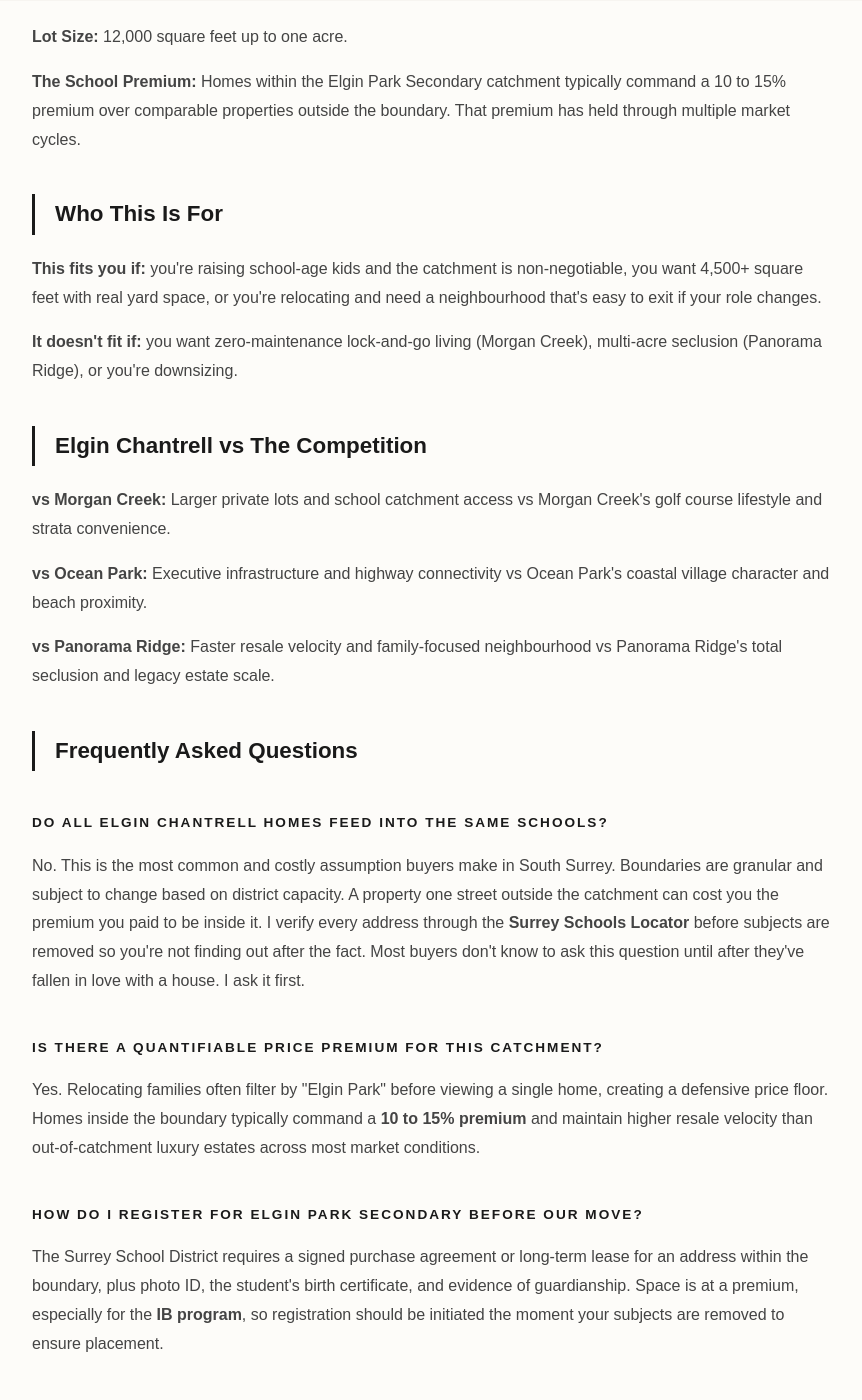
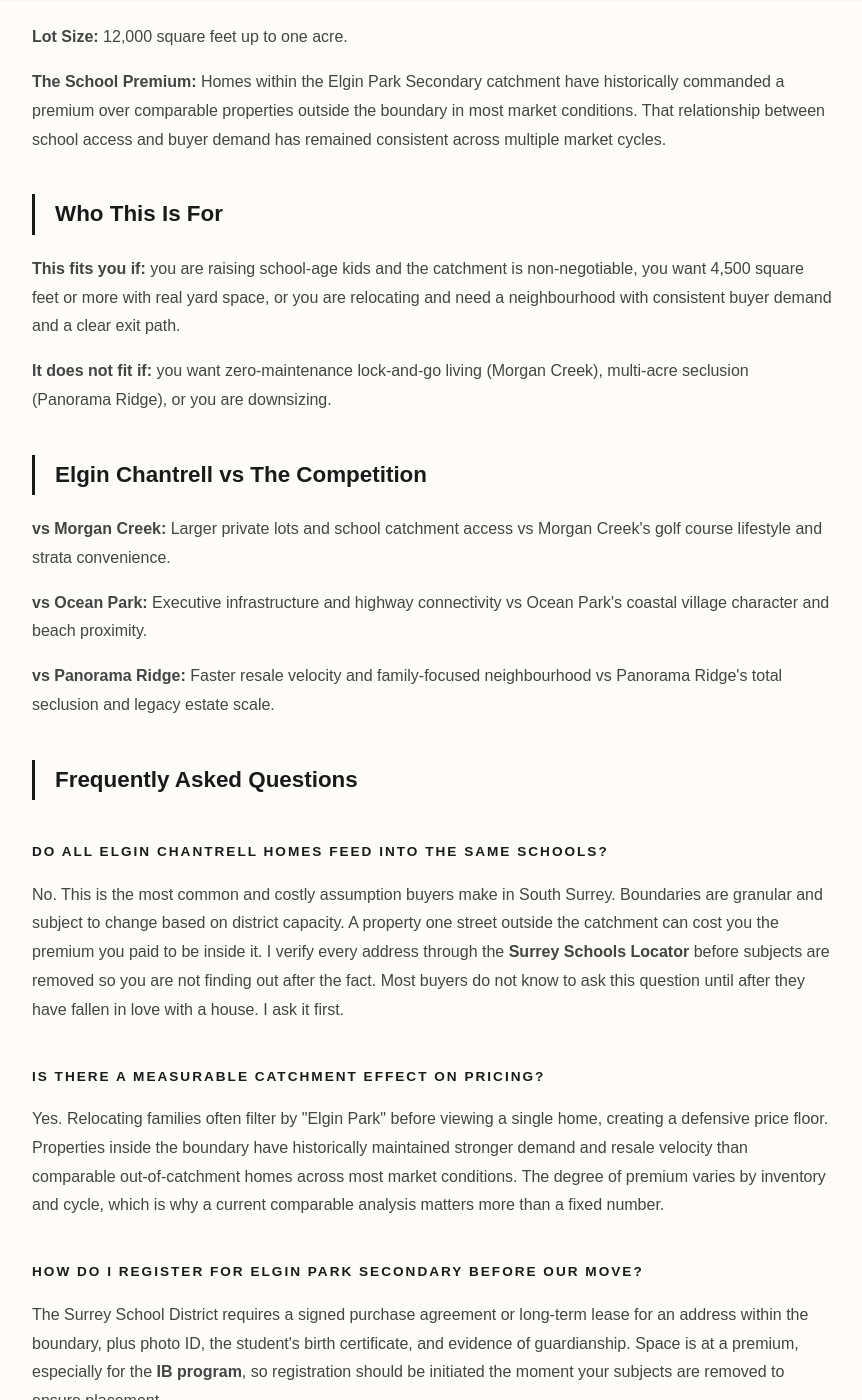
Before and after one commit to gvancouverhomes/tanvirbhupal-site, a Jekyll site: the page built from neighbourhoods/elgin-chantrell.md, in a window 1280 px wide and 1400 px high, scrolled down 689 px. Shown: the whole window, without its empty margins (208-1070 px from the left). Built offline with Jekyll 4.4.1, drawn with Linux system fonts in a browser that asks for light colours; some of the changed text lies outside the part shown.

Commit message:
update copy

```diff
--- a/neighbourhoods/elgin-chantrell.md
+++ b/neighbourhoods/elgin-chantrell.md
@@ -13,15 +13,15 @@ faq_schema: |
         "name": "Do all Elgin Chantrell homes feed into the same schools?",
         "acceptedAnswer": {
           "@type": "Answer",
-          "text": "No. This is the most common and costly assumption buyers make in South Surrey. Boundaries are granular and subject to change. Specific pockets may fall into different catchments without any obvious indication from the street address. I verify every address through the Surrey Schools Locator during due diligence to protect the primary driver of your investment."
+          "text": "No. This is the most common and costly assumption buyers make in South Surrey. Boundaries are granular and subject to change based on district capacity. A property one street outside the catchment can cost you the premium you paid to be inside it. I verify every address through the Surrey Schools Locator before subjects are removed so you are not finding out after the fact. Most buyers do not know to ask this question until after they have fallen in love with a house. I ask it first."
         }
       },
       {
         "@type": "Question",
-        "name": "Is there a quantifiable price premium for this catchment?",
+        "name": "Is there a measurable catchment effect on pricing?",
         "acceptedAnswer": {
           "@type": "Answer",
-          "text": "Yes. Relocating families often filter by 'Elgin Park' before viewing a single home, creating a defensive price floor. Homes inside the boundary typically command a 10 to 15% premium and maintain higher resale velocity than out-of-catchment luxury estates across most market conditions."
+          "text": "Yes. Relocating families often filter by 'Elgin Park' before viewing a single home, creating a defensive price floor. Properties inside the boundary have historically maintained stronger demand and resale velocity than comparable out-of-catchment homes across most market conditions. The degree of premium varies by inventory and cycle, which is why a current comparable analysis matters more than a fixed number."
         }
       },
       {
@@ -52,7 +52,6 @@ faq_schema: |
   .audit-text { font-size: 0.95rem; color: #444; margin-bottom: 1.5rem; max-width: 650px; line-height: 1.6; }
   .audit-btn { display: inline-block; padding: 14px 28px; background: var(--dark); color: #fff !important; text-decoration: none; font-size: 0.8rem; font-weight: bold; letter-spacing: 1px; transition: background 0.2s ease; border: 1px solid var(--dark); white-space: nowrap; }
 
-  /* Navigation Grid Styles */
   .nav-section { padding: 80px 20px; border-top: 1px solid var(--border); background: var(--bg-alt); margin-top: 80px; }
   .nav-section-title { font-size: 0.75rem; text-transform: uppercase; letter-spacing: 3px; color: var(--meta); margin-bottom: 40px; text-align: center; }
   .nav-grid { display: grid; grid-template-columns: repeat(auto-fit, minmax(200px, 1fr)); gap: 20px; max-width: 1100px; margin: 0 auto; }
@@ -84,12 +83,11 @@ faq_schema: |
     <p><strong>Location:</strong> South Surrey. 15 minutes to Highway 99, 20 minutes to the US border, under an hour to downtown Vancouver.</p>
     <p><strong>Home Size:</strong> Custom executive builds, 4,500 to 6,500 square feet.</p>
     <p><strong>Lot Size:</strong> 12,000 square feet up to one acre.</p>
-    <p><strong>The School Premium:</strong> Homes within the Elgin Park Secondary catchment typically command a 10 to 15% premium over comparable properties outside the boundary. That premium has held through multiple market cycles.</p>
+    <p><strong>The School Premium:</strong> Homes within the Elgin Park Secondary catchment have historically commanded a premium over comparable properties outside the boundary in most market conditions. That relationship between school access and buyer demand has remained consistent across multiple market cycles.</p>
 
     <h2 class="section-title">Who This Is For</h2>
-    <p><strong>This fits you if:</strong> you're raising school-age kids and the catchment is non-negotiable, you want 4,500+ square feet with real yard space, or you're relocating and need a neighbourhood that's easy to exit if your role changes.</p>
-
-    <p><strong>It doesn't fit if:</strong> you want zero-maintenance lock-and-go living (Morgan Creek), multi-acre seclusion (Panorama Ridge), or you're downsizing.</p>
+    <p><strong>This fits you if:</strong> you are raising school-age kids and the catchment is non-negotiable, you want 4,500 square feet or more with real yard space, or you are relocating and need a neighbourhood with consistent buyer demand and a clear exit path.</p>
+    <p><strong>It does not fit if:</strong> you want zero-maintenance lock-and-go living (Morgan Creek), multi-acre seclusion (Panorama Ridge), or you are downsizing.</p>
 
     <h2 class="section-title">Elgin Chantrell vs The Competition</h2>
     <p><strong>vs Morgan Creek:</strong> Larger private lots and school catchment access vs Morgan Creek's golf course lifestyle and strata convenience.</p>
@@ -99,10 +97,10 @@ faq_schema: |
     <h2 class="section-title">Frequently Asked Questions</h2>
 
     <h3 class="metric-label">Do all Elgin Chantrell homes feed into the same schools?</h3>
-    <p>No. This is the most common and costly assumption buyers make in South Surrey. Boundaries are granular and subject to change based on district capacity. A property one street outside the catchment can cost you the premium you paid to be inside it. I verify every address through the <strong>Surrey Schools Locator</strong> before subjects are removed so you're not finding out after the fact. Most buyers don't know to ask this question until after they've fallen in love with a house. I ask it first.</p>
+    <p>No. This is the most common and costly assumption buyers make in South Surrey. Boundaries are granular and subject to change based on district capacity. A property one street outside the catchment can cost you the premium you paid to be inside it. I verify every address through the <strong>Surrey Schools Locator</strong> before subjects are removed so you are not finding out after the fact. Most buyers do not know to ask this question until after they have fallen in love with a house. I ask it first.</p>
 
-    <h3 class="metric-label">Is there a quantifiable price premium for this catchment?</h3>
-    <p>Yes. Relocating families often filter by "Elgin Park" before viewing a single home, creating a defensive price floor. Homes inside the boundary typically command a <strong>10 to 15% premium</strong> and maintain higher resale velocity than out-of-catchment luxury estates across most market conditions.</p>
+    <h3 class="metric-label">Is there a measurable catchment effect on pricing?</h3>
+    <p>Yes. Relocating families often filter by "Elgin Park" before viewing a single home, creating a defensive price floor. Properties inside the boundary have historically maintained stronger demand and resale velocity than comparable out-of-catchment homes across most market conditions. The degree of premium varies by inventory and cycle, which is why a current comparable analysis matters more than a fixed number.</p>
 
     <h3 class="metric-label">How do I register for Elgin Park Secondary before our move?</h3>
     <p>The Surrey School District requires a signed purchase agreement or long-term lease for an address within the boundary, plus photo ID, the student's birth certificate, and evidence of guardianship. Space is at a premium, especially for the <strong>IB program</strong>, so registration should be initiated the moment your subjects are removed to ensure placement.</p>
@@ -126,7 +124,7 @@ faq_schema: |
         <span class="nav-name">Panorama Ridge &rarr;</span>
       </a>
       <a href="/neighbourhoods/grandview-heights/" class="nav-card">
-        <span class="nav-tag">The Modern Hub</span>
+        <span class="nav-tag">Modern Builds, Growing Pains</span>
         <span class="nav-name">Grandview Heights &rarr;</span>
       </a>
       <a href="/neighbourhoods/fraser-heights/" class="nav-card">
@@ -145,7 +143,7 @@ faq_schema: |
     </div>
     <div class="audit-body">
       <p class="audit-text">
-        Elgin Chantrell's lot scarcity and school catchments make it one of South Surrey's most defensible long-term holds. If you're thinking about buying, selling, or just want to understand what your property is worth in today's market, let's talk.
+        Elgin Chantrell's lot scarcity and school catchment make it one of South Surrey's most defensible long-term holds. If you are thinking about buying, selling, or just want to understand what your property is worth in today's market, let's talk.
       </p>
       <p class="audit-text" style="font-size: 0.85rem; color: var(--mid);">
         No pitch. Just straight answers. tanvir@tanvirbhupal.com | 604-897-7826
```
Also changed, not shown: other parts of neighbourhoods/elgin-chantrell.md (+1 -1 lines).
